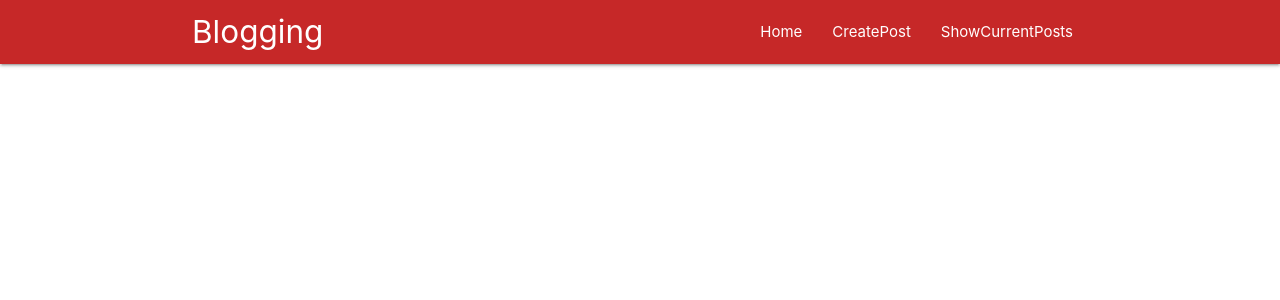
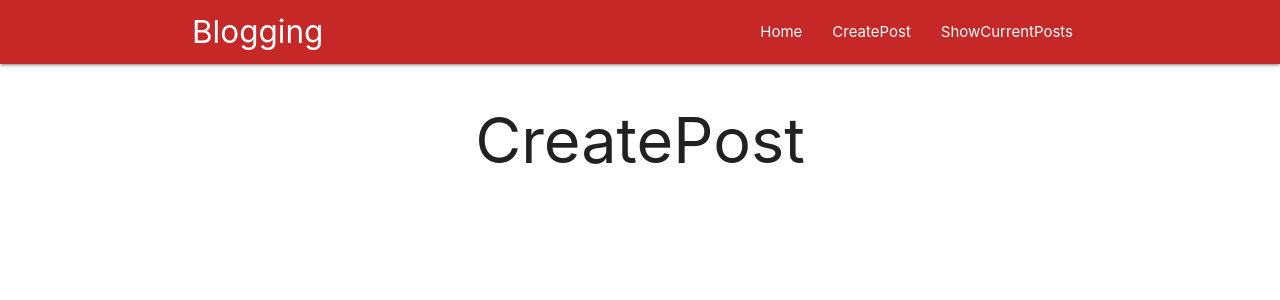
Before and after one commit to mohammadkharma/Blogging_App, a React (Create React App) app: page /createPost in a window 1280 px wide. Shown: the top 300 px of the page. Built offline with nearby package versions, Linux system fonts and the light colour scheme.

Commit message:
managed the paths of the routes

```diff
--- a/src/App.js
+++ b/src/App.js
@@ -1,13 +1,20 @@
 import React from 'react';
 import NavBar from './components/NavBar';
-import { BrowserRouter } from 'react-router-dom';
+import { BrowserRouter, Route } from 'react-router-dom';
+import Home from './components/Home';
+import CreatePost from './components/CreatePost';
+import ShowCurrentPosts from './components/ShowCurrentPosts';
 
 
 function App() {
   return (
+    /* surrounding the App with a <BrowserRouter> tag, in order to create routes inside it */
     <BrowserRouter>
     <div className="App">
       <NavBar />
+      <Route exact path='/' component={Home} />
+      <Route path='/createPost' component={CreatePost} />
+      <Route path='/showCurrentPosts' component={ShowCurrentPosts} />
     </div>
     </BrowserRouter>
   );
--- a/src/components/CreatePost.jsx
+++ b/src/components/CreatePost.jsx
@@ -2,7 +2,7 @@ import React from 'react';
 
 const CreatePost = () => {
     return (
-        <h1>CreatePost</h1>
+        <h1 className='center'>CreatePost</h1>
     )
 }
 
--- a/src/components/Home.jsx
+++ b/src/components/Home.jsx
@@ -2,7 +2,7 @@ import React from 'react';
 
 const Home = () => {
     return (
-        <h1>Home</h1>
+        <h1 className='center'>Home</h1>
     )
 }
 
--- a/src/components/NavBar.jsx
+++ b/src/components/NavBar.jsx
@@ -4,7 +4,7 @@ const NavBar = () => {
     return (
         <nav className="nav-wrapper red darken-3">
             <div className="container">
-                <a className="brand-logo">Blogging</a>
+                <a href='/' className="brand-logo">Blogging</a>
                 <ul className="right">
                     <li><a href="/">Home</a></li>
                     <li><a href="/createPost">CreatePost</a></li>
--- a/src/components/ShowCurrentPosts.jsx
+++ b/src/components/ShowCurrentPosts.jsx
@@ -2,7 +2,7 @@ import React from 'react';
 
 const ShowCurrentPosts = () => {
     return (
-        <h1>ShowCurrentPosts</h1>
+        <h1 className='center'>ShowCurrentPosts</h1>
     )
 }
 
```
